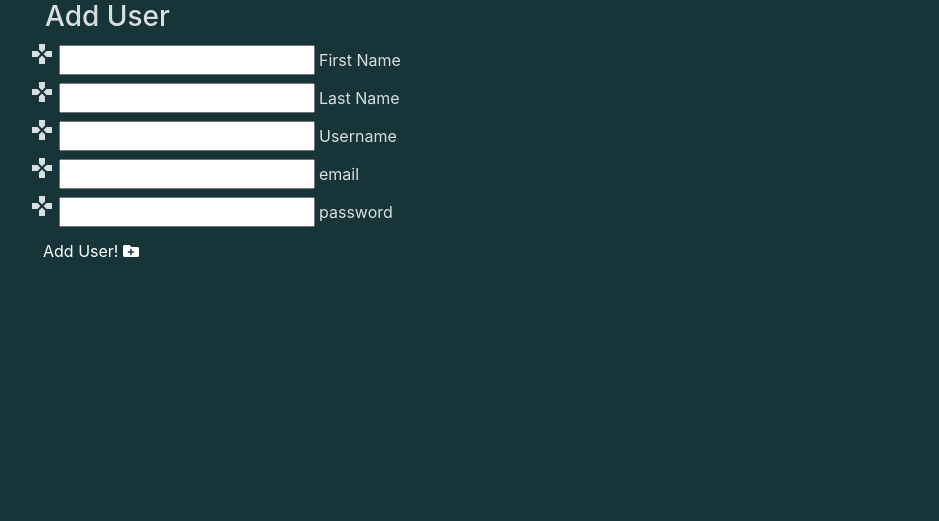
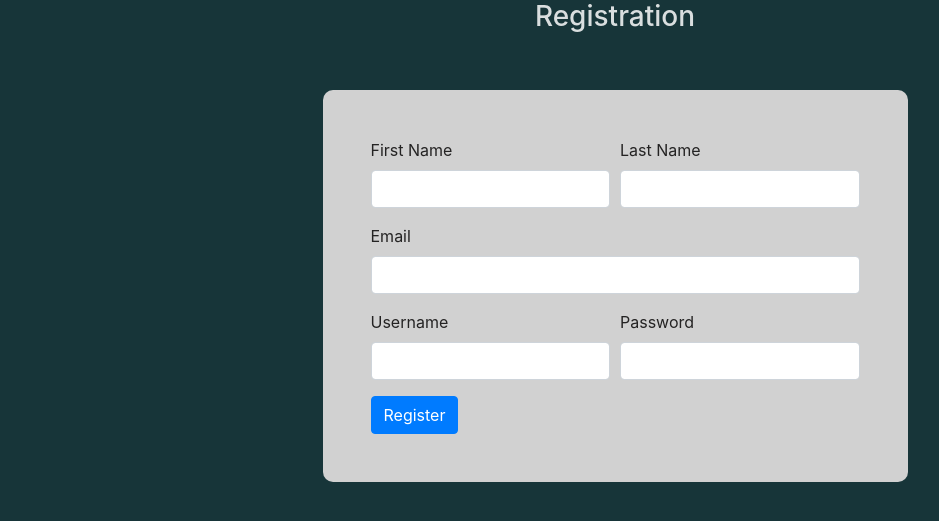
Before and after one commit to danielclements/game_score.gg, a Flask app: page /users/registration in a window 1280 px wide. Shown: the part 56-577 px from the top of the page, without its empty margins (25-964 px from the left). Run offline with Flask 2, Linux system fonts and the light colour scheme; data that the repository does not hold is empty; some libraries are stand-ins or nearby versions.

Commit message:
restyled the user registration page

```diff
--- a/static/css/style.css
+++ b/static/css/style.css
@@ -30,7 +30,7 @@ body{
 }
 
 .text-darks{
-    color: black
+    color: rgb(36, 35, 35)
 }
 
 .text-overflow {
@@ -51,3 +51,9 @@ body{
 .home_slide{
     max-height: 1500px;
 }
+
+
+.login_forum{
+    border-radius: 10px;
+    background-color: #d1d1d1
+}
--- a/templates/home_page.html
+++ b/templates/home_page.html
@@ -52,7 +52,7 @@
         </div>
     </div>
 
-    <div class="col-4 orange-bg">
+    <div class="col-4 orange-bg border">
         <div class="text-center">
             <h5>Featured Developer</h5>
 
--- a/templates/user_registration.html
+++ b/templates/user_registration.html
@@ -8,60 +8,39 @@
     {% endif %}
 {% endwith %}
 
-<h3>Add User</h3>
-<div class="row">
-	<form action="{{url_for('register')}}" method="POST">
-
-		<div class="row">
-			<div class="input-field col s12">
-				<i class="material-icons prefix">gamepad</i>
-				<input id="first_name" name="first_name" type="text"/>
-				<label for="icon_prefix">First Name</label>
-			</div>
-		</div>
-
-
-        <div class="row">
-			<div class="input-field col s12">
-				<i class="material-icons prefix">gamepad</i>
-				<input id="last_name" name="last_name" type="text"/>
-				<label for="icon_prefix">Last Name</label>
-			</div>
-		</div>
-
-        <div class="row">
-			<div class="input-field col s12">
-				<i class="material-icons prefix">gamepad</i>
-				<input id="username" name="username" type="text"/>
-				<label for="icon_prefix">Username</label>
-			</div>
-		</div>
-
-
-
-        <div class="row">
-			<div class="input-field col s12">
-				<i class="material-icons prefix">gamepad</i>
-				<input id="email" name="email" type="text"/>
-				<label for="icon_prefix">email</label>
-			</div>
-		</div>
-
-        <div class="row">
-			<div class="input-field col s12">
-				<i class="material-icons prefix">gamepad</i>
-				<input id="password" name="password" type="text"/>
-				<label for="icon_prefix">password</label>
-			</div>
-		</div>
-
-        <div calss="row">
-			<button class="btn dr-less-green text-white" type="submit">
-            Add User!
-            <i class="fas fa-folder-plus"></i>
-            </button>
-	    </div>
-	</form>
+<div class="row" >
+  <h3 class="mx-auto">Registration</h3>
 </div>
 
+<div class="row d-flex justify-content-center mt-5">
+    <div class="col-6 login_forum p-5 text-darks">
+        <form action="{{url_for('register')}}" method="POST">
+        <div class="form-row">
+            <div class="form-group col-md-6">
+            <label for="first_name">First Name</label>
+            <input type="text"  class="form-control" id="first_name" name="first_name">
+            </div>
+            <div class="form-group col-md-6">
+            <label for="last_name">Last Name</label>
+            <input type="password" class="form-control" id="last_name" name="last_name">
+            </div>
+        </div>
+        <div class="form-group">
+            <label for="email">Email</label>
+            <input type="email" class="form-control" id="email" name="email">
+        </div>
+        <div class="form-row">
+            <div class="form-group col-md-6">
+            <label for="username">Username</label>
+            <input type="text"  class="form-control" id="username" name="username">
+            </div>
+            <div class="form-group col-md-6">
+            <label for="password">Password</label>
+            <input type="password" class="form-control" id="password" name="password">
+            </div>
+        </div>
+        <button type="submit" class="btn btn-primary">Register</button>
+        </form>
+    </div>
+</div>
 {% endblock %}
```
